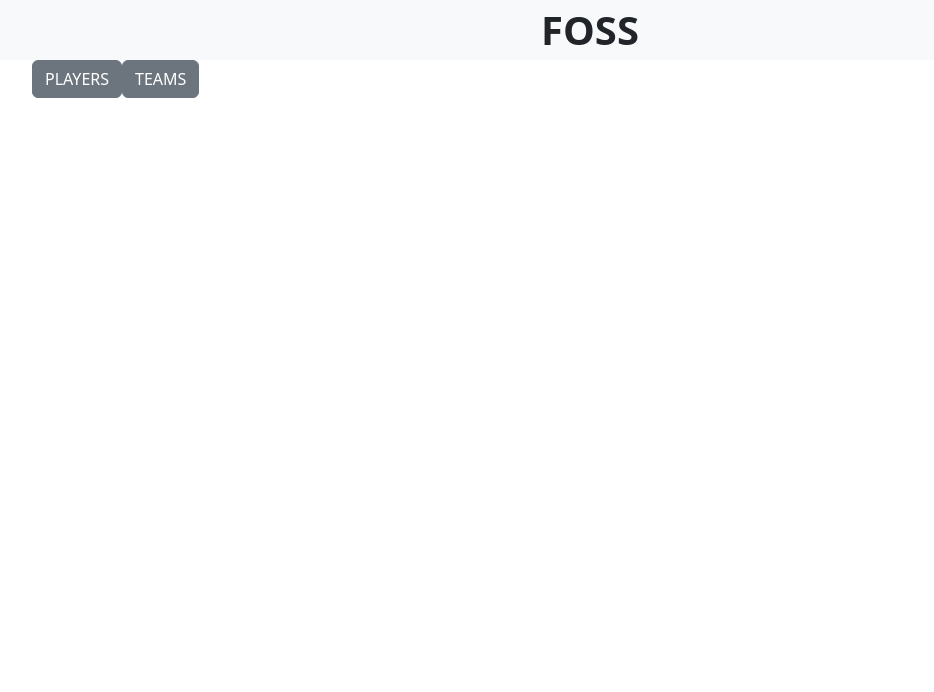
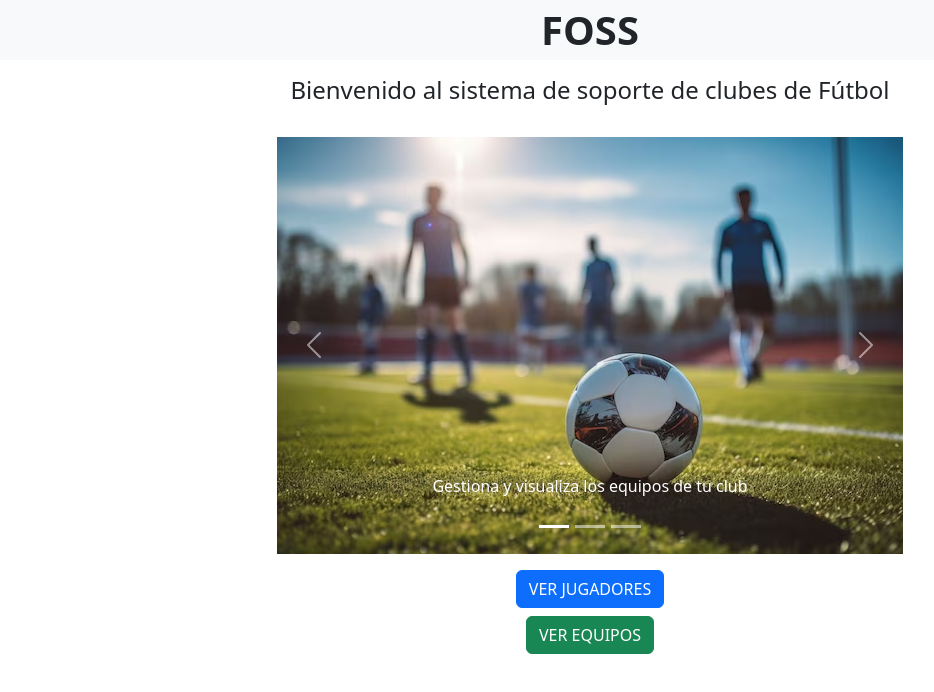
Before and after one commit to dgsi-lab-gl6-2324/FOSS, a React (Create React App) app in the folder frontend/: page / in a window 1280 px wide. Shown: the top 692 px of the page, without its empty margins (50-984 px from the left). Built offline with nearby package versions, Linux system fonts and the light colour scheme.

Commit message:
agregado slider y composicion de pantalla Home

```diff
--- a/frontend/src/components/Home.js
+++ b/frontend/src/components/Home.js
@@ -1,15 +1,31 @@
-import { Button } from "reactstrap";
+import React from "react";
+import { Button, Container, Row } from "reactstrap";
 import { Link } from "react-router-dom";
-import { Container } from "reactstrap";
+import Slider from "./Slider";
+
 const Home = () => {
   return (
-    <Container>
-      <Link to="/players">
-        <Button>PLAYERS</Button>
-      </Link>
-      <Link to="/teams">
-        <Button>TEAMS</Button>
-      </Link>
+    <Container className="d-flex flex-column align-items-center justify-content-center">
+      <Row className="text-center mt-3">
+        <h4 className="display-9">
+          Bienvenido al sistema de soporte de clubes de Fútbol
+        </h4>
+      </Row>
+      <Row className="mt-4">
+        <Slider />
+      </Row>
+      <Row className="d-flex justify-content-center mt-3">
+        <Link to="/players" className="text-decoration-none">
+          <Button color="primary" className="">
+            VER JUGADORES
+          </Button>
+        </Link>
+      </Row>
+      <Row className="d-flex justify-content-center mt-2">
+        <Link to="/teams" className="text-decoration-none">
+          <Button color="success">VER EQUIPOS</Button>
+        </Link>
+      </Row>
     </Container>
   );
 };
--- /dev/null
+++ b/frontend/src/components/Slider.js
@@ -0,0 +1,95 @@
+import React, { useState } from 'react';
+import balon from '../images/balon.png';
+import {
+  Carousel,
+  CarouselItem,
+  CarouselControl,
+  CarouselIndicators,
+  CarouselCaption,
+} from 'reactstrap';
+
+const items = [
+  {
+    src: balon,
+    altText: 'Slide 1',
+    caption: 'Gestiona y visualiza los equipos de tu club',
+    key: 1,
+  },
+  {
+    src: 'https://picsum.photos/id/456/1200/400',
+    altText: 'Slide 2',
+    caption: 'Slide 2',
+    key: 2,
+  },
+  {
+    src: 'https://picsum.photos/id/678/1200/400',
+    altText: 'Slide 3',
+    caption: 'Slide 3',
+    key: 3,
+  },
+];
+
+function Example(args) {
+  const [activeIndex, setActiveIndex] = useState(0);
+  const [animating, setAnimating] = useState(false);
+
+  const next = () => {
+    if (animating) return;
+    const nextIndex = activeIndex === items.length - 1 ? 0 : activeIndex + 1;
+    setActiveIndex(nextIndex);
+  };
+
+  const previous = () => {
+    if (animating) return;
+    const nextIndex = activeIndex === 0 ? items.length - 1 : activeIndex - 1;
+    setActiveIndex(nextIndex);
+  };
+
+  const goToIndex = (newIndex) => {
+    if (animating) return;
+    setActiveIndex(newIndex);
+  };
+
+  const slides = items.map((item) => {
+    return (
+      <CarouselItem
+        onExiting={() => setAnimating(true)}
+        onExited={() => setAnimating(false)}
+        key={item.src}
+      >
+        <img src={item.src} alt={item.altText} />
+        <CarouselCaption
+          captionText={item.caption}
+        />
+      </CarouselItem>
+    );
+  });
+
+  return (
+    <Carousel
+      activeIndex={activeIndex}
+      next={next}
+      previous={previous}
+      {...args}
+    >
+      <CarouselIndicators
+        items={items}
+        activeIndex={activeIndex}
+        onClickHandler={goToIndex}
+      />
+      {slides}
+      <CarouselControl
+        direction="prev"
+        directionText="Previous"
+        onClickHandler={previous}
+      />
+      <CarouselControl
+        direction="next"
+        directionText="Next"
+        onClickHandler={next}
+      />
+    </Carousel>
+  );
+}
+
+export default Example;
```
Also changed, not shown: frontend/src/images/balon.png (added).
